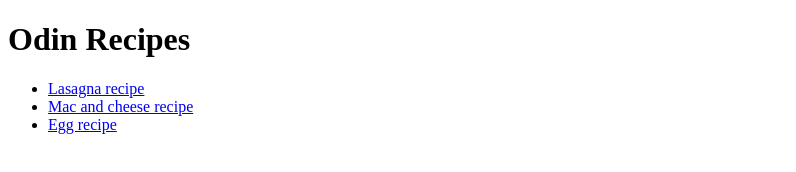
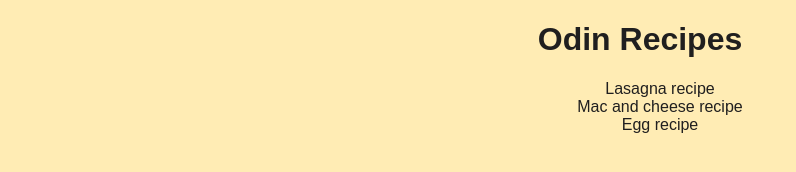
Before and after one commit to aymanema18/odin-recipes, a plain HTML site: page index.html in a window 1280 px wide. Shown: the whole page, without its empty margins (0-796 px from the left). Drawn offline with Linux system fonts and the light colour scheme.

Commit message:
Create styles.css and add style to html pages

```diff
--- a/index.html
+++ b/index.html
@@ -4,10 +4,11 @@
     <meta charset="UTF-8">
     <meta name="viewport" content="width=device-width, initial-scale=1.0">
     <title>home</title>
+    <link rel="stylesheet" href="styles.css">
 </head>
 <body>
-    <h1>Odin Recipes</h1>
-    <ul>
+    <h1 class="main-header">Odin Recipes</h1>
+    <ul class="list">
         <li><a href="./recipes/lasagna.html" target="_blank" rel="noopener noreferrer">Lasagna recipe</a></li>
         <li><a href="./recipes/mac-and-cheese.html" target="_blank" rel="noopener noreferrer">Mac and cheese recipe</a></li>
         <li><a href="./recipes/egg.html" target="_blank" rel="noopener noreferrer">Egg recipe</a></li>
--- /dev/null
+++ b/styles.css
@@ -0,0 +1,15 @@
+body {
+    background-color: #ffecb4;
+    text-align: center;
+    color: rgb(32, 31, 31);
+    font-family:  Arial, Helvetica, serif;
+}
+
+.list a {
+    color: rgb(32, 31, 31);
+    text-decoration: none;
+}
+
+.list {
+    list-style-type: none;
+}
```
Also changed, not shown: recipes/egg.html (+3 -1 lines), recipes/lasagna.html (+2 -1 lines), recipes/mac-and-cheese.html (+2 -1 lines).
